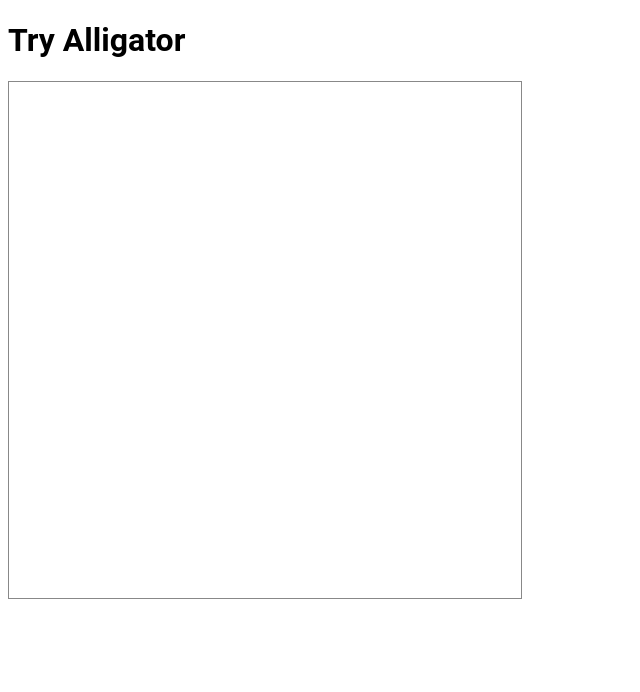
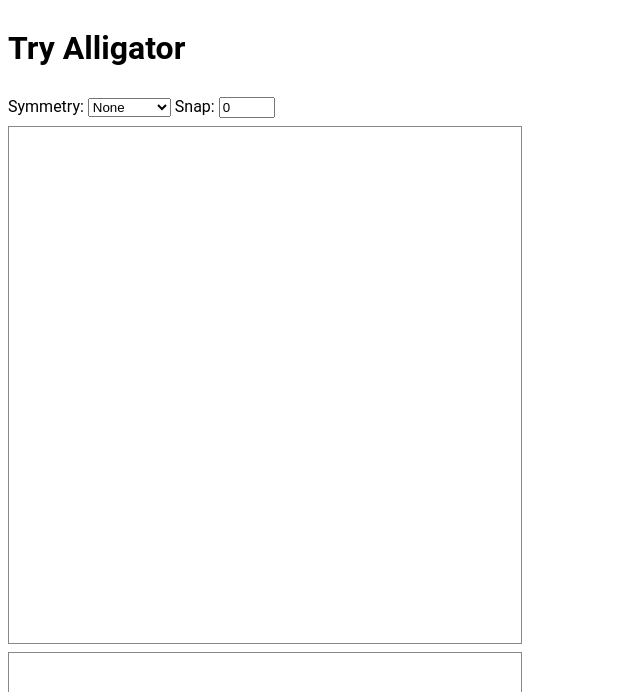
Before and after one commit to PollRobots/tryalligator, a React app: page / in a window 1280 px wide. Shown: the top 692 px of the page, without its empty margins (0-640 px from the left). Built offline with nearby package versions, Linux system fonts and the light colour scheme.

Commit message:
Add symmetry and snapping

```diff
--- a/package.json
+++ b/package.json
@@ -13,9 +13,11 @@
   "author": "",
   "license": "ISC",
   "devDependencies": {
+    "@types/delaunator": "^5.0.0",
     "@types/react": "^17.0.43",
     "@types/react-dom": "^17.0.14",
     "clean-webpack-plugin": "^4.0.0",
+    "delaunator": "^5.0.0",
     "html-webpack-plugin": "^5.5.0",
     "source-map-loader": "^3.0.1",
     "terser-webpack-plugin": "^5.3.1",
--- a/src/components/DotBox.tsx
+++ b/src/components/DotBox.tsx
@@ -1,22 +1,28 @@
 import React from "react";
+import { applySymmetry } from "./symmetry";
+import { applySnap, Point } from "./Point";
 
 interface DotBoxProps {
   width: number;
   height: number;
-  onUpdatePoints?: (points: DotBoxPoint[]) => void;
-}
-
-interface DotBoxPoint {
-  x: number;
-  y: number;
+  symmetry: number;
+  snap: number;
+  onUpdatePoints?: (points: Point[]) => void;
 }
 
 export const DotBox: React.FunctionComponent<DotBoxProps> = (
   props: DotBoxProps
 ) => {
   const svgRef = React.useRef<SVGSVGElement>(null);
-  const [points, setPoints] = React.useState<DotBoxPoint[]>([]);
+  const [points, setPoints] = React.useState<Point[]>([]);
   const [selected, setSelected] = React.useState<number>(-1);
+
+  const updatePoints = (updated: Point[]) => {
+    setPoints(updated);
+    if (props.onUpdatePoints) {
+      props.onUpdatePoints(updated);
+    }
+  };
 
   const getSvgPoint = (evt: React.MouseEvent) => {
     const svg = svgRef.current;
@@ -39,7 +45,7 @@
     if (!svgP) {
       return;
     }
-    setPoints([...points, { x: svgP.x, y: svgP.y }]);
+    updatePoints([...points, { x: svgP.x, y: svgP.y }]);
   };
 
   const onMouseDown = (
@@ -59,7 +65,7 @@
     }
     const updated = [...points];
     updated[selected] = { x: svgP.x, y: svgP.y };
-    setPoints(updated);
+    updatePoints(updated);
   };
 
   const onMouseUp = (
@@ -68,6 +74,15 @@
   ) => {
     setSelected(-1);
   };
+
+  const symPoints = applySymmetry(
+    points,
+    props.width,
+    props.height,
+    props.symmetry
+  );
+
+  const snapped = applySnap(symPoints, props.snap);
 
   return (
     <div style={{ border: "solid 1px #888", width: "fit-content" }}>
@@ -79,17 +94,17 @@
         onClick={(e) => onSvgClick(e)}
         onMouseMove={(e) => onMouseMove(e)}
       >
-        {points.map((p, i) => (
+        {snapped.map((p, i) => (
           <circle
             cx={p.x}
             cy={p.y}
-            r={selected === i ? 8 : 4}
+            r={selected === p.i ? 8 : 4}
             key={i}
             fill="transparent"
             stroke="black"
             onClick={(e) => e.stopPropagation()}
-            onMouseDown={(e) => onMouseDown(e, i)}
-            onMouseUp={(e) => onMouseUp(e, i)}
+            onMouseDown={(e) => onMouseDown(e, p.i)}
+            onMouseUp={(e) => onMouseUp(e, p.i)}
           />
         ))}
       </svg>
--- /dev/null
+++ b/src/components/TriangleBox.tsx
@@ -0,0 +1,62 @@
+import React from "react";
+import Delaunator from "delaunator";
+import { applySymmetry } from "./symmetry";
+import { applySnap, IndexedPoint, Point } from "./Point";
+
+interface TriangleBoxProps {
+  width: number;
+  height: number;
+  symmetry: number;
+  snap: number;
+  points: Point[];
+}
+
+export const TriangleBox: React.FC<TriangleBoxProps> = (
+  props: TriangleBoxProps
+) => {
+  const symPoints = applySymmetry(
+    props.points,
+    props.width,
+    props.height,
+    props.symmetry
+  );
+  const snapped = applySnap(symPoints, props.snap);
+  const triangles = Delaunator.from(
+    snapped,
+    (p: IndexedPoint) => p.x,
+    (p: IndexedPoint) => p.y
+  ).triangles;
+  const vertices: number[][] = [];
+  for (let i = 0; i < triangles.length; i += 3) {
+    vertices.push([triangles[i], triangles[i + 1], triangles[i + 2]]);
+  }
+  return (
+    <div style={{ border: "solid 1px #888", width: "fit-content" }}>
+      <svg
+        width={props.width}
+        height={props.height}
+        viewBox={`0 0 ${props.width} ${props.height}`}
+      >
+        {vertices.map((t, i) => (
+          <Triangle key={i} vertices={t} points={snapped} />
+        ))}
+      </svg>
+    </div>
+  );
+};
+
+interface TriangleProps {
+  vertices: number[];
+  points: Point[];
+}
+
+const Triangle: React.FC<TriangleProps> = (props: TriangleProps) => {
+  const points = props.vertices.map((i) => props.points[i]);
+  return (
+    <polygon
+      points={points.map((p) => `${p.x},${p.y}`).join(" ")}
+      fill="none"
+      stroke="black"
+    />
+  );
+};
--- /dev/null
+++ b/src/components/point.ts
@@ -0,0 +1,19 @@
+export interface Point {
+  x: number;
+  y: number;
+}
+
+export interface IndexedPoint extends Point {
+  i: number;
+}
+
+export function applySnap<T extends Point>(points: T[], snap: number): T[] {
+  if (snap <= 0) {
+    return points;
+  }
+  return points.map((p) => ({
+    ...p,
+    x: Math.round(p.x / snap) * snap,
+    y: Math.round(p.y / snap) * snap,
+  }));
+}
--- /dev/null
+++ b/src/components/symmetry.ts
@@ -0,0 +1,26 @@
+export function applySymmetry(
+  points: { x: number; y: number }[],
+  width: number,
+  height: number,
+  symmetry: number
+) {
+  const result: { x: number; y: number; i: number }[] = [];
+  for (let i = 0; i < points.length; i++) {
+    const point = points[i];
+    result.push({ ...point, i: i });
+    switch (symmetry) {
+      case 1:
+        result.push({ x: width - point.x, y: point.y, i: i });
+        break;
+      case 2:
+        result.push({ x: point.x, y: height - point.y, i: i });
+        break;
+      case 3:
+        result.push({ x: width - point.x, y: point.y, i: i });
+        result.push({ x: point.x, y: height - point.y, i: i });
+        result.push({ x: width - point.x, y: height - point.y, i: i });
+        break;
+    }
+  }
+  return result;
+}
--- a/src/index.tsx
+++ b/src/index.tsx
@@ -2,11 +2,59 @@
 import * as ReactDOM from "react-dom";
 
 import { DotBox } from "./components/DotBox";
+import { TriangleBox } from "./components/TriangleBox";
 
-ReactDOM.render(
-  <div>
-    <h1>Try Alligator</h1>
-    <DotBox width={512} height={512} />
-  </div>,
-  document.getElementById("app")
-);
+const kSymmetry = ["None", "Horizontal", "Vertical", "Both"];
+
+const App: React.FC = () => {
+  const [points, setPoints] = React.useState<{ x: number; y: number }[]>([]);
+  const [snap, setSnap] = React.useState<number>(0);
+  const [symmetry, setSymmetry] = React.useState<number>(0);
+
+  return (
+    <div style={{ display: "grid", rowGap: "0.5em" }}>
+      <h1>Try Alligator</h1>
+      <div>
+        Symmetry:{" "}
+        <select
+          value={symmetry}
+          onChange={(e) => setSymmetry(Number(e.target.value))}
+        >
+          <option value={0}>None</option>
+          <option value={1}>Horizontal</option>
+          <option value={2}>Vertical</option>
+          <option value={3}>Both</option>
+        </select>{" "}
+        Snap:{" "}
+        <input
+          type="number"
+          min={0}
+          max={32}
+          step={1}
+          value={snap}
+          onChange={(e) => setSnap(Number(e.target.value))}
+        />
+      </div>
+      <div>
+        <DotBox
+          width={512}
+          height={512}
+          snap={snap}
+          symmetry={symmetry}
+          onUpdatePoints={(pts) => setPoints(pts)}
+        />
+      </div>
+      <div>
+        <TriangleBox
+          width={512}
+          height={512}
+          snap={snap}
+          points={points}
+          symmetry={symmetry}
+        />
+      </div>
+    </div>
+  );
+};
+
+ReactDOM.render(<App />, document.getElementById("app"));
--- a/tsconfig.json
+++ b/tsconfig.json
@@ -10,6 +10,7 @@
     "lib": ["dom", "esnext"],
     "declaration": false,
     "strict": true,
+    "moduleResolution": "node",
     "allowSyntheticDefaultImports": true
   }
 }
```
Also changed, not shown: 1 other file (tests, documents, lock files or other folders).
